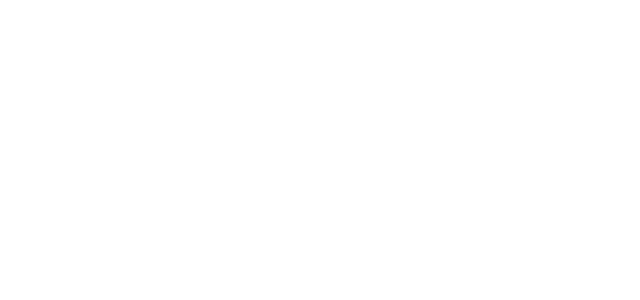
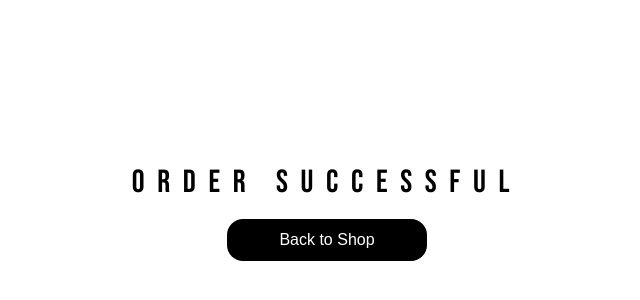
Before and after one commit to KunalP99/shopping-cart, a React (Create React App) app: page /shopping-cart/order in a window 1280 px wide. Before the commit this address had no page. Shown: the part 186-486 px from the top of the page, without its empty margins (313-953 px from the left). Built offline with nearby package versions, Linux system fonts and the light colour scheme.

Commit message:
Fixed route paths

```diff
--- a/src/App.js
+++ b/src/App.js
@@ -4,7 +4,7 @@
 function App() {
   return (
     <div className='main-container'>
-      <Link to='/shop'>
+      <Link to='/shopping-cart/shop'>
         <button>Shop Now</button>
       </Link>
     </div>
--- a/src/RouteSwitch.js
+++ b/src/RouteSwitch.js
@@ -8,8 +8,8 @@
     <BrowserRouter>
       <Routes>
         <Route path='/shopping-cart' element={<App />} />
-        <Route path='/shop' element={<Shop />} />
-        <Route path='/order' element={<Order />} />
+        <Route path='/shopping-cart/shop' element={<Shop />} />
+        <Route path='/shopping-cart/order' element={<Order />} />
       </Routes>
     </BrowserRouter>
   );
--- a/src/components/Order.js
+++ b/src/components/Order.js
@@ -4,7 +4,7 @@
   return (
     <div className='order-container'>
       <h1>Order Successful</h1>
-      <Link to='/shop' className='shop-link'>
+      <Link to='/shopping-cart/shop' className='shop-link'>
         <button>Back to Shop</button>
       </Link>
     </div>
--- a/src/components/Sidebar.js
+++ b/src/components/Sidebar.js
@@ -128,7 +128,7 @@
         </p>
       </div>
       {typeof props.basket !== "undefined" && props.basket.length > 0 && (
-        <Link to='/order' className='order-link'>
+        <Link to='/shopping-cart/order' className='order-link'>
           <button onClick={orderBtnClick} className='buy-now-btn'>
             Buy Now
           </button>
```
